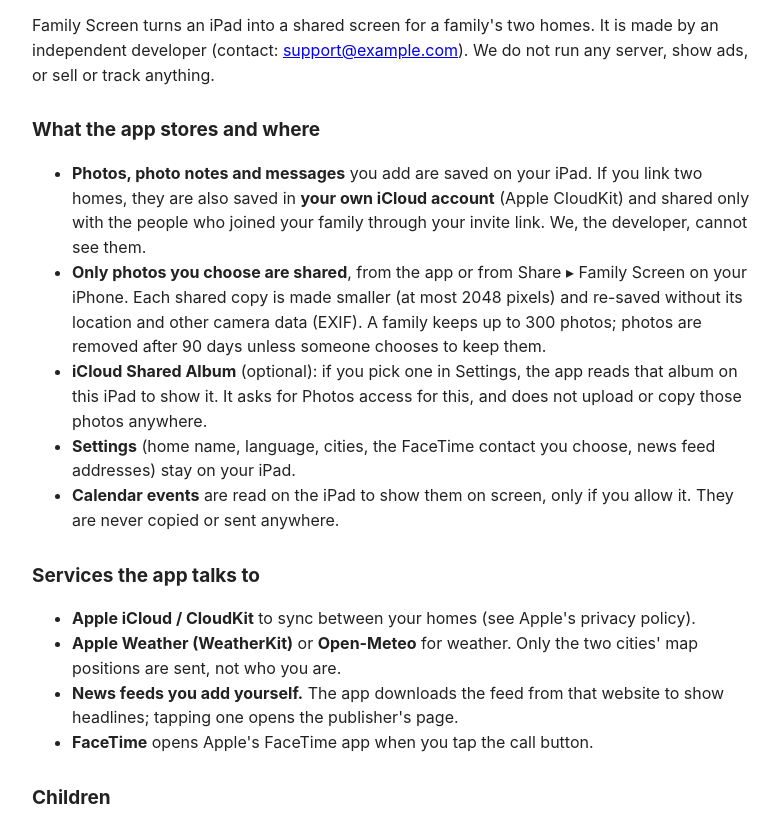
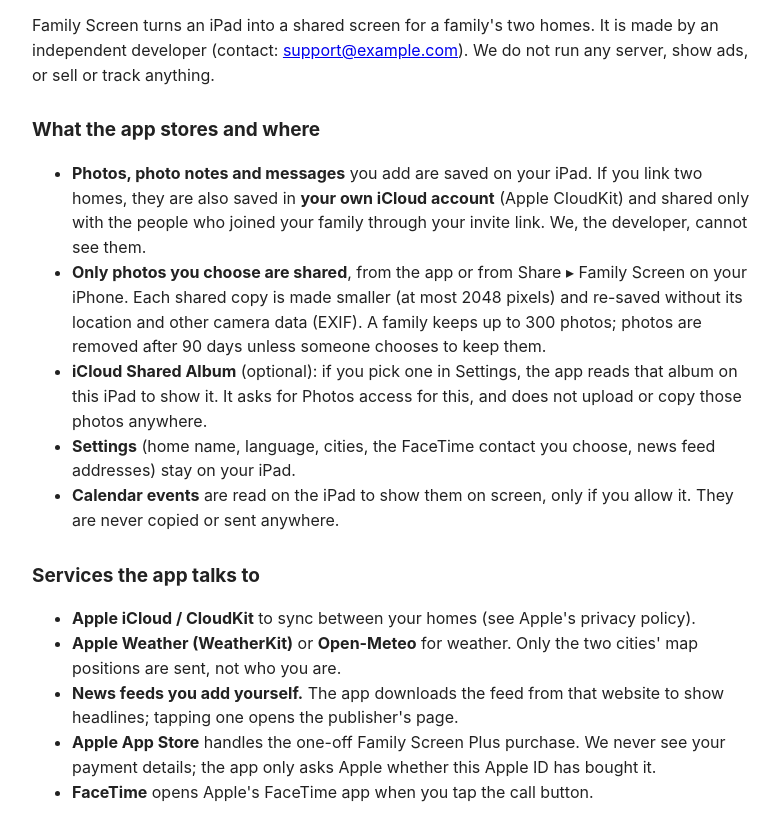
Before and after one commit to vyvp4vfrz7-source/family-screen, a plain HTML site: page docs/privacy.html in a window 1280 px wide. Shown: the part 130-952 px from the top of the page, without its empty margins (248-1027 px from the left). Drawn offline with Linux system fonts and the light colour scheme.

Commit message:
Privacy policy: mention the App Store purchase; point PRIVACY_URL at GitHub Pages
Co-Authored-By: Claude Opus 5.5 <noreply@anthropic.com>
Claude-Session: https://claude.ai/code/session_01C3z1AXy5bUTmqLTpeaqdmr

```diff
--- a/docs/privacy.html
+++ b/docs/privacy.html
@@ -22,6 +22,7 @@
 <li><b>Apple iCloud / CloudKit</b> to sync between your homes (see Apple's privacy policy).</li>
 <li><b>Apple Weather (WeatherKit)</b> or <b>Open-Meteo</b> for weather. Only the two cities' map positions are sent, not who you are.</li>
 <li><b>News feeds you add yourself.</b> The app downloads the feed from that website to show headlines; tapping one opens the publisher's page.</li>
+<li><b>Apple App Store</b> handles the one-off Family Screen Plus purchase. We never see your payment details; the app only asks Apple whether this Apple ID has bought it.</li>
 <li><b>FaceTime</b> opens Apple's FaceTime app when you tap the call button.</li>
 </ul>
 
```
Also changed, not shown: 1 other file.
